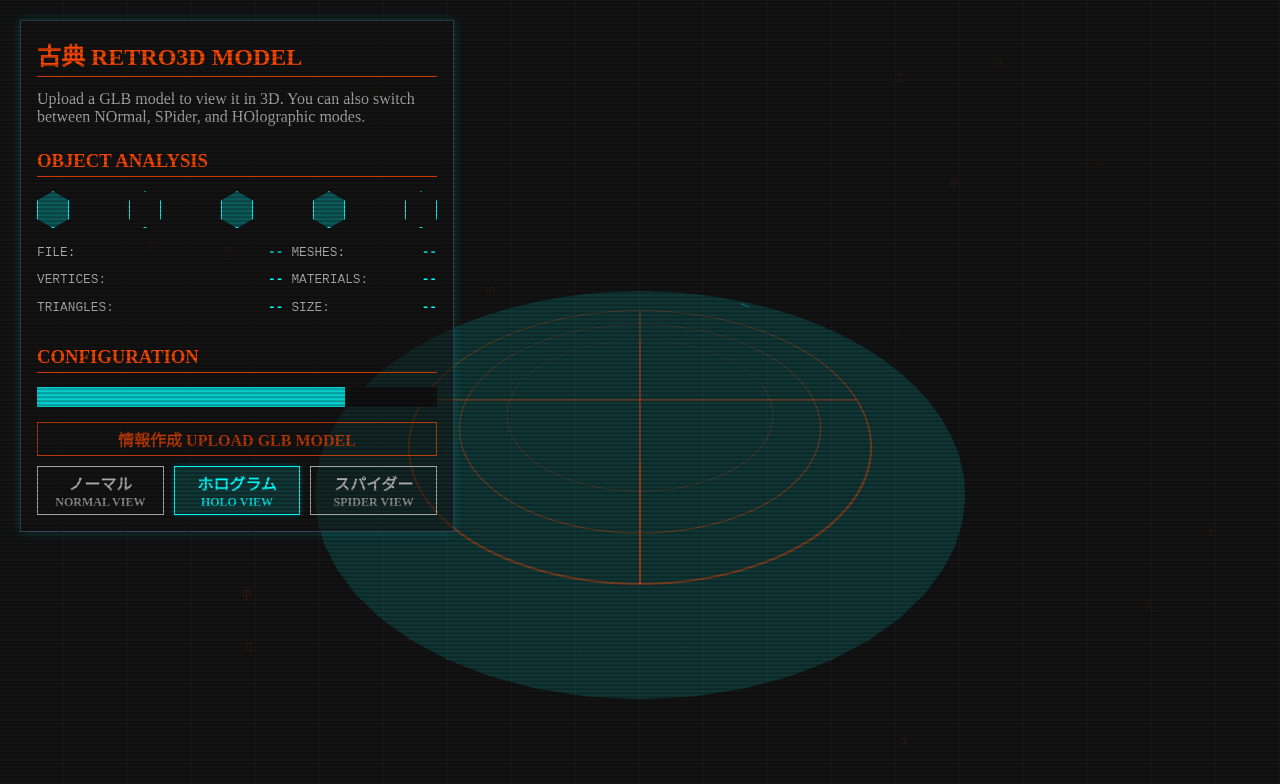
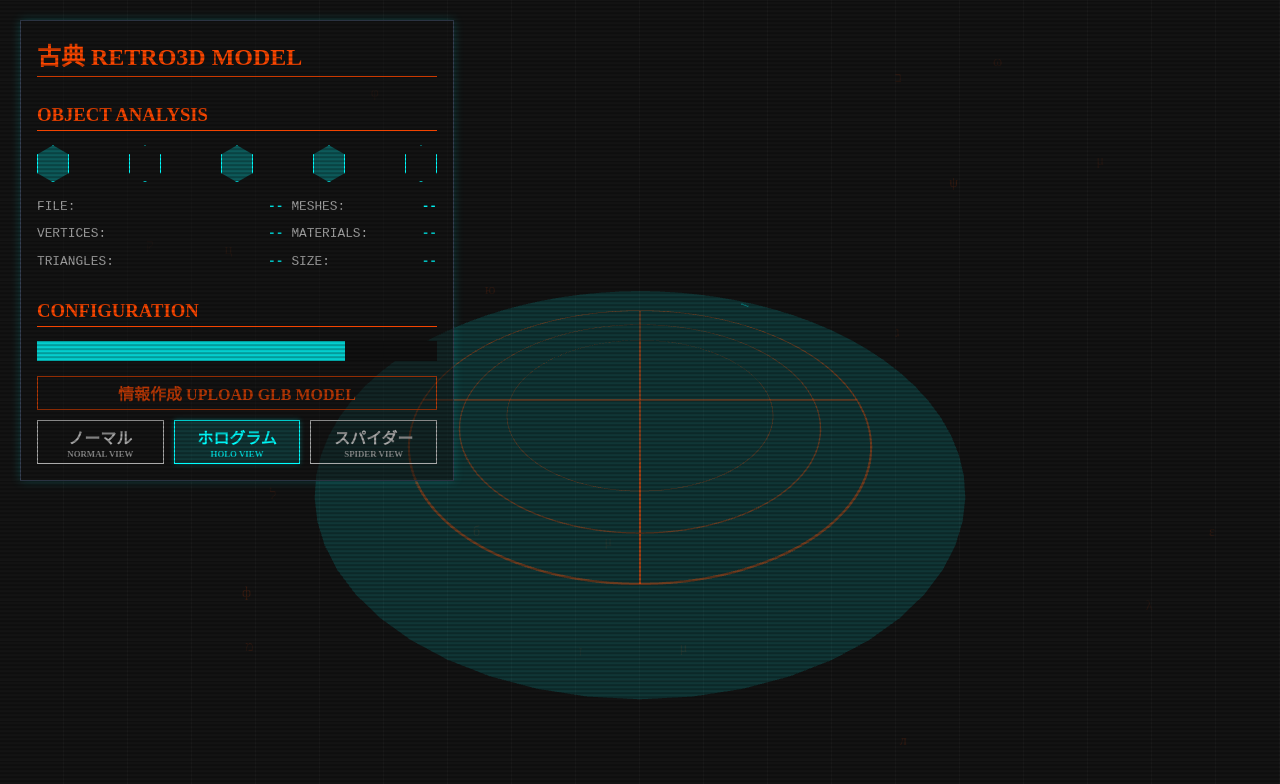
Before and after one commit to valjalla/retro3d, a Next.js app: page / in a window 1280 px wide. Shown: the top 784 px of the page. Built offline with nearby package versions, Linux system fonts and the light colour scheme; no server answers.

Commit message:
some shit

```diff
--- a/app/3d.tsx
+++ b/app/3d.tsx
@@ -20,6 +20,10 @@ const SCALE_CAMERA = false,
   RING_DIAMETERS = [0.9, 1.2, 1.5],
   RING_THICKNESS = [0.004, 0.008, 0.012],
   RING_OPACITIES = [0.35, 0.35, 0.4],
+  MODEL_ROTATION_ENABLED = true,
+  MODEL_ROTATION_SPEED = 0.05,
+  MODEL_ROTATION_STEP_INTERVAL = 10,
+  MODEL_ROTATION_STEP_SIZE = 0.05,
   COLORS_NEON_GEN_BLUE = {
     base: 0x00ffff,
     darkBase: 0x00ccff,
@@ -49,6 +53,7 @@ export default function ModelViewer() {
   const modelRef = useRef<THREE.Group<THREE.Object3DEventMap>>(null);
   const animationRef = useRef<number>(null);
   const timeRef = useRef<number>(0);
+  const rotationFrameRef = useRef<number>(0);
 
   const loadModel = useCallback(
     (url: string, fileName: string) => {
@@ -185,6 +190,14 @@ export default function ModelViewer() {
       animationRef.current = requestAnimationFrame(animate);
       controls.update();
       timeRef.current += 0.01;
+
+      if (MODEL_ROTATION_ENABLED && modelRef.current) {
+        rotationFrameRef.current += 1;
+        if (rotationFrameRef.current % MODEL_ROTATION_STEP_INTERVAL === 0) {
+          modelRef.current.rotation.y += MODEL_ROTATION_STEP_SIZE * MODEL_ROTATION_SPEED;
+        }
+      }
+
       if (modelRef.current) {
         updateHolographicEffect(modelRef.current);
       }
@@ -256,7 +269,6 @@ export default function ModelViewer() {
       <div id="interface-panel">
         <div className="content-group">
           <h1 id="interface-title">古典 RETRO3D MODEL</h1>
-          <p>Upload a GLB model to view it in 3D. You can also switch between NOrmal, SPider, and HOlographic modes.</p>
         </div>
 
         <div className="content-group">
--- a/app/globals.css
+++ b/app/globals.css
@@ -312,7 +312,7 @@ body::after {
 }
 
 .button-secondary-text {
-  font-size: 0.75rem;
+  font-size: 0.55rem;
   max-width: 100%;
   text-align: center;
   opacity: 0.8;
--- a/app/helpers.tsx
+++ b/app/helpers.tsx
@@ -105,7 +105,7 @@ export function ScrollTXsT({ text }: { text: string }) {
     const textElement = textRef.current;
     if (!container || !textElement) return;
 
-    const ROUNDING_BUFFER = 2;
+    const ROUNDING_BUFFER = 2
     const textWidth = textElement.scrollWidth - 10;
     const containerWidth = container.clientWidth;
     const hasOverflow = textWidth > containerWidth + ROUNDING_BUFFER;
```
